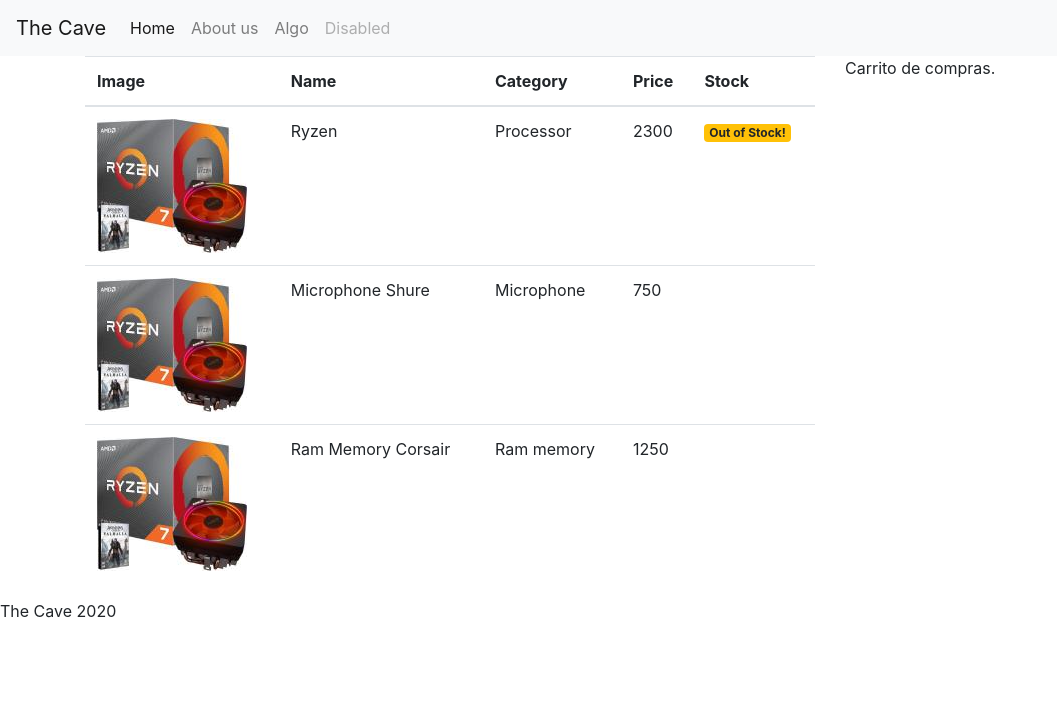
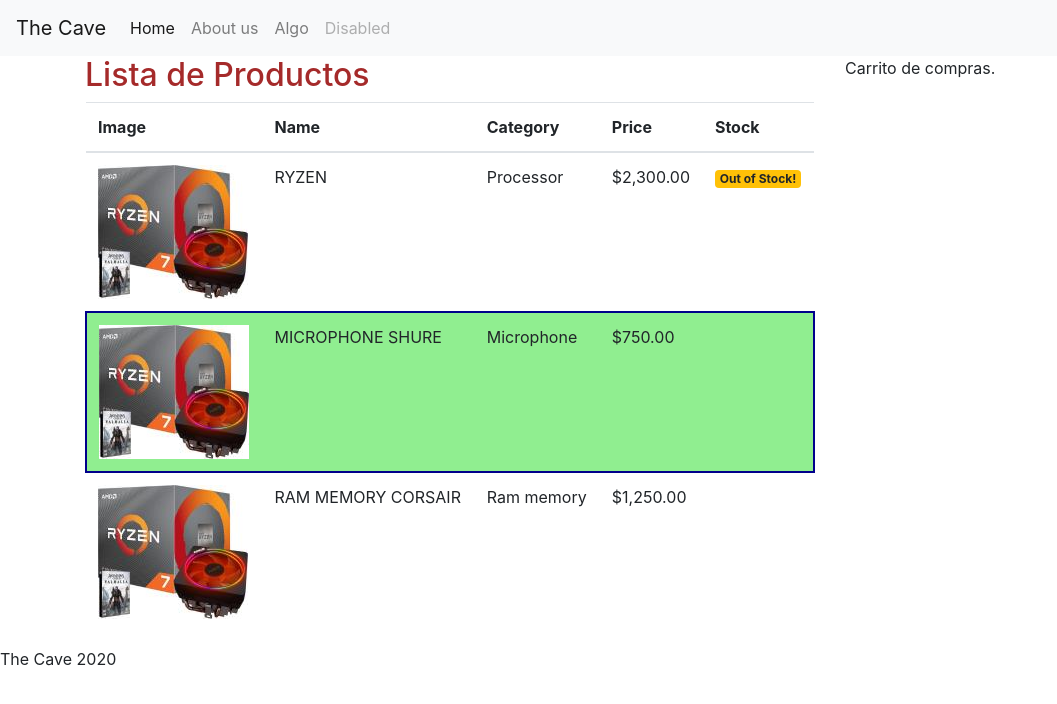
Before and after one commit to FrankZappato/angular-lacueva, an Angular app: page / in a window 1280 px wide. Shown: the top 704 px of the page, without its empty margins (0-1057 px from the left). Built offline with nearby package versions, Linux system fonts and the light colour scheme.

Commit message:
implements of pipes and directives

```diff
--- a/src/app/products-list/product.ts
+++ b/src/app/products-list/product.ts
@@ -4,4 +4,5 @@
     price : number;
     stock : number;
     image : string;
+    clearance : boolean;
 }
--- a/src/app/products-list/products-list.component.css
+++ b/src/app/products-list/products-list.component.css
@@ -0,0 +1,7 @@
+h2{
+    color: brown;
+}
+.clearance{
+    border : 2px solid darkblue;
+    background-color : lightgreen;
+}
--- a/src/app/products-list/products-list.component.html
+++ b/src/app/products-list/products-list.component.html
@@ -1,4 +1,5 @@
 
+<h2>Lista de Productos</h2>
 <table class = "table">
     <thead>
         <tr>
@@ -10,11 +11,11 @@
         </tr>
     </thead>
     <tbody>
-        <tr *ngFor="let product of products">
+        <tr *ngFor="let product of products" [ngClass]="{'clearance': product.clearance}">
             <td><img [src]="product.image" [alt]="product.name"></td>
-            <td>{{product.name}}</td>
+            <td>{{product.name | uppercase}}</td>
             <td>{{product.category}}</td>
-            <td>{{product.price}}</td>
+            <td>{{product.price | currency}}</td>
             <td><span class="badge badge-warning" *ngIf="product.stock == 0">Out of Stock!</span></td>
         </tr>
     </tbody>
--- a/src/app/products-list/products-list.component.ts
+++ b/src/app/products-list/products-list.component.ts
@@ -13,21 +13,24 @@
     category : "Processor",
     price : 2300,
     stock : 0,
-    image : "assets/img/ryzen-7.jpg"
+    image : "assets/img/ryzen-7.jpg",
+    clearance : false,
   },
   {
     name : "Microphone Shure",
     category : "Microphone",
     price : 750,
     stock : 12,
-    image : "assets/img/ryzen-7.jpg"
+    image : "assets/img/ryzen-7.jpg",
+    clearance : true,
   },
   {
     name : "Ram Memory Corsair",
     category : "Ram memory",
     price : 1250,
     stock : 18,
-    image : "assets/img/ryzen-7.jpg"
+    image : "assets/img/ryzen-7.jpg",
+    clearance : false,
   }
 ];
   constructor() { }
```
